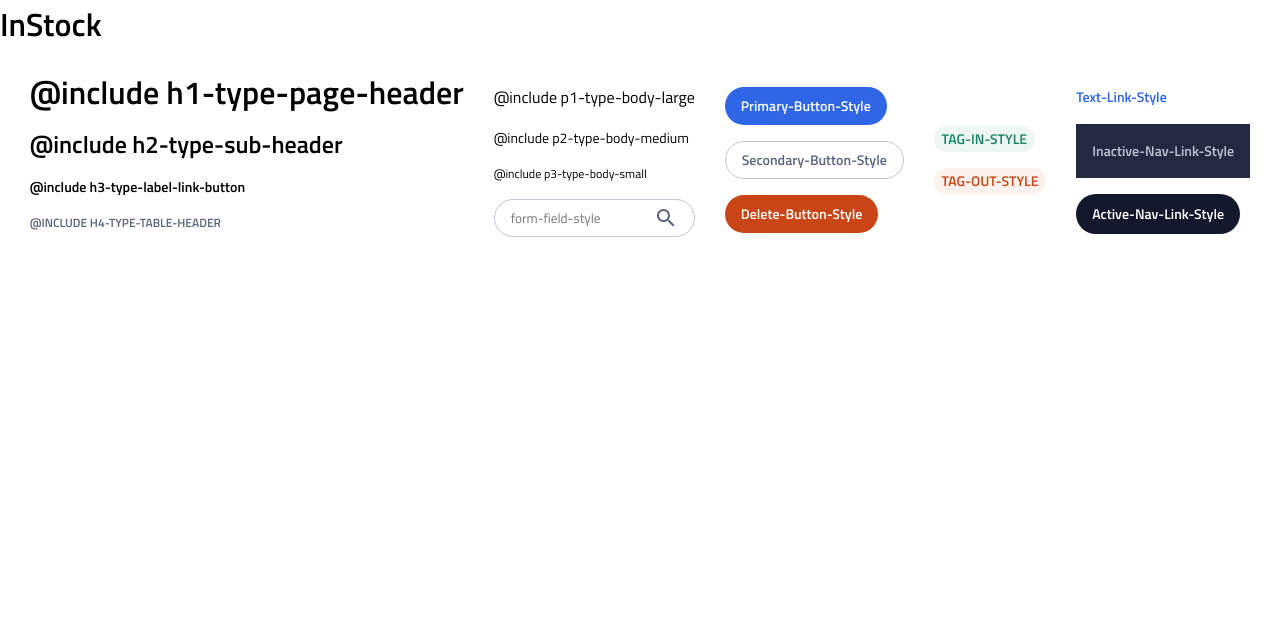
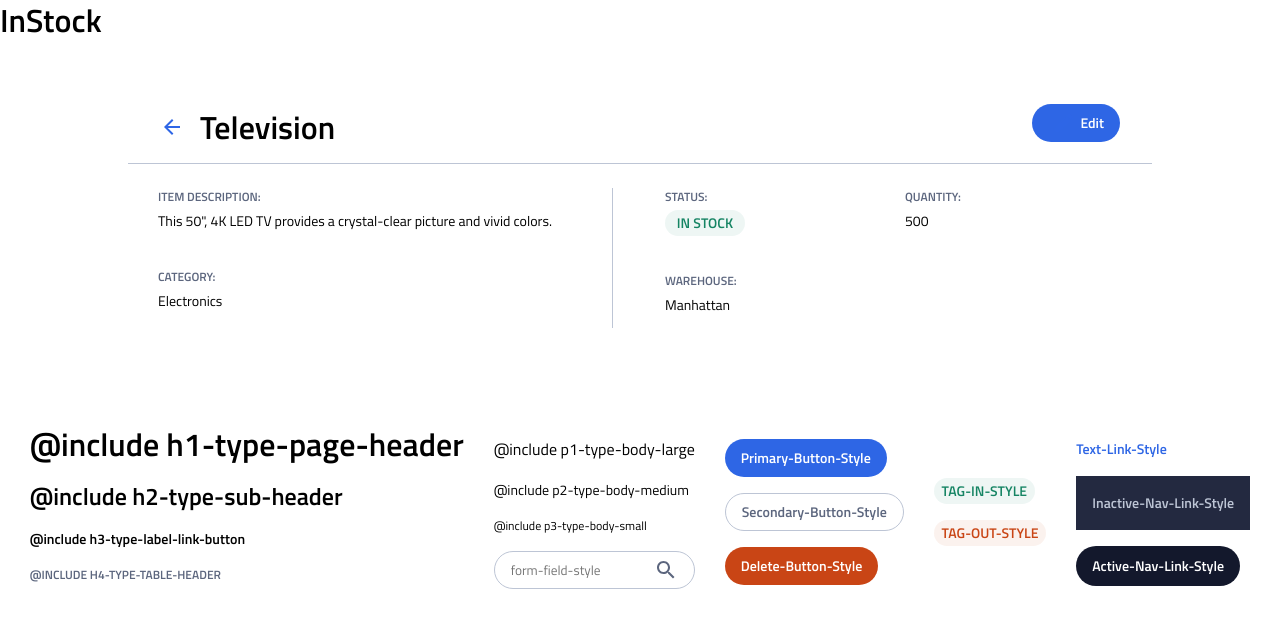
Before and after one commit to QurayshSaif/saturn-instock, a React (Create React App) app: page / in a window 1280 px wide. Shown: the top 628 px of the page. Built offline with nearby package versions, Linux system fonts and the light colour scheme.

Commit message:
initial commit of inventory item component

```diff
--- a/src/App.js
+++ b/src/App.js
@@ -1,11 +1,13 @@
 import './App.scss'
 import MixinReference from './components/MixinReference/MixinReference';
 // import WarehouseList from './components/WarehouseList/WarehouseList';
+import InventoryItemDetails from './components/InventoryItemDetails/InventoryItemDetails';
 
 function App () {
   return (
     <div className="App">
       <h1>InStock</h1>
+      <InventoryItemDetails />
       <MixinReference />
 
       {/* <WarehouseList /> */ }
--- /dev/null
+++ b/src/components/InventoryItemDetails/InventoryItemDetails.jsx
@@ -0,0 +1,51 @@
+import './InventoryItemDetails.scss'
+import arrowSvg from '../../assets/icons/arrow_back-24px.svg'
+import editSvg from '../../assets/icons/edit-24px.svg'
+
+const InventoryItemDetails = () => {
+	return (
+		<div className="item">
+			<div className="item__page">
+				<div className="item__header">
+					<a href="/" className="back__btn"><img src={ arrowSvg } alt="back" className="back__img" /></a>
+					<h1>television</h1>
+					<a href="/" className="edit__btn"><img src={ editSvg } alt="edit" className="edit__img" /><span className="edit__span">Edit</span></a>
+				</div>
+				<div className="item__details">
+					<div className="item__tablet-container">
+						<div className="tablet-container__left">
+							<div className="item__description">
+								<h4>item description:</h4>
+								<p className='p2--description'>This 50", 4K LED TV provides a crystal-clear picture and vivid colors.</p>
+							</div>
+							<div className="item__category">
+								<h4>category:</h4>
+								<p className='p2--category'>electronics</p>
+							</div>
+						</div>
+						<div className="tablet-container__right">
+							<div className="item__stat-quant-empty-flex">
+								<div className="item__status">
+									<h4>status:</h4>
+									<p className='item__tag--in'>in stock</p>
+								</div>
+								<div className="item__quantity">
+									<h4>quantity:</h4>
+									<p className='p2'>500</p>
+								</div>
+								<div className="item__empty"></div>
+							</div>
+							<div className="item__warehouse">
+								<h4>warehouse:</h4>
+								<p className='p2'>manhattan</p>
+							</div>
+						</div>
+					</div>
+				</div>
+			</div>
+		</div>
+
+	);
+};
+
+export default InventoryItemDetails;
--- /dev/null
+++ b/src/components/InventoryItemDetails/InventoryItemDetails.scss
@@ -0,0 +1,190 @@
+@use '../../styles/partials/globals' as *;
+@use '../../styles/partials/typography' as *;
+@use '../../styles/partials/variables' as *;
+@use '../../styles/partials/mixins' as *;
+
+.item {
+
+	min-width: 21.5rem;
+	margin: $pad-large-24;
+	padding: $pad-large-24;
+
+	h4 {
+		padding-top: $pad-med-16;
+		padding-bottom: $pad-small-4;
+
+		@include tablet-viewport {
+			padding-top: 0;
+		}
+	}
+
+	.p2 {
+		@include p2-type-body-medium;
+		text-transform: capitalize;
+
+		&--description {
+			@include p2-type-body-medium;
+			text-transform: none;
+		}
+
+		&--category {
+			@include p2-type-body-medium;
+			text-transform: capitalize;
+
+			@include tablet-viewport {
+				padding-bottom: $pad-med-16;
+			}
+		}
+	}
+
+
+	&__header {
+		display: flex;
+		align-items: flex-end;
+		justify-content: center;
+		width: 100%;
+		gap: 1rem;
+		padding: $pad-med-16;
+		@include divider-bottom;
+
+		@include tablet-viewport {
+			display: flex;
+			align-items: baseline;
+			gap: 1rem;
+			width: 100%;
+			padding-left: $t-margin;
+			padding-right: $t-margin;
+			margin: 0 auto;
+			max-width: 60rem;
+
+
+
+		}
+
+		@include desktop-viewport {
+			margin: 0 auto;
+			max-width: 64rem;
+			padding-left: $t-margin;
+			padding-right: $t-margin;
+		}
+
+		.back {
+			&__btn {
+				text-decoration: none;
+			}
+
+		}
+
+		h1 {
+			flex-grow: 1;
+			text-transform: capitalize;
+		}
+
+		.edit {
+
+			&__btn {
+				text-decoration: none;
+				display: flex;
+
+				@include tablet-viewport {
+
+					@include primary-button-style;
+				}
+			}
+
+			&__img {
+				padding: $pad-small-4;
+				border: 1px solid $red;
+				border-radius: 50%;
+
+				@include tablet-viewport {
+					border: none;
+					border-radius: none;
+				}
+
+			}
+
+			&__span {
+				display: none;
+
+				@include tablet-viewport {
+					display: unset;
+				}
+			}
+
+		}
+
+	}
+
+	&__details {
+		padding-left: $pad-med-16;
+		padding-right: $pad-med-16;
+	}
+
+	&__tablet-container {
+		@include tablet-viewport {
+			display: flex;
+			gap: 1rem;
+			width: 100%;
+			padding-left: 1.875rem;
+			padding-right: 1.875rem;
+			padding-top: 1.5rem;
+			padding-bottom: 1.5rem;
+			margin: 0 auto;
+			max-width: 54rem;
+
+
+
+		}
+
+		@include desktop-viewport {
+			max-width: 64rem;
+		}
+	}
+
+	&__tag {
+		&--in {
+			@include tag-in-style;
+
+			@include tablet-viewport {
+				min-width: 5rem;
+				margin-right: 6rem;
+			}
+
+			@include desktop-viewport {
+				margin-right: 10rem;
+			}
+		}
+	}
+
+	&__stat-quant-empty-flex {
+		display: flex;
+		justify-content: space-between;
+
+		@include tablet-viewport {}
+	}
+
+}
+
+.tablet-container {
+
+	@include tablet-viewport {
+		&__left {
+			@include divider-right;
+			padding-right: 3.75rem;
+			display: flex;
+			flex-direction: column;
+			gap: 2.25rem;
+		}
+
+
+		&__right {
+
+			padding-left: 2.25rem;
+			display: flex;
+			flex-direction: column;
+			gap: 2.25rem;
+		}
+
+	}
+}
--- a/src/components/MixinReference/MixinReference.scss
+++ b/src/components/MixinReference/MixinReference.scss
@@ -40,22 +40,22 @@
 	}
 
 	.h1 {
-		@include h1-type-page-header;
+		// @include h1-type-page-header;
 		padding-bottom: $pad-med-16;
 	}
 
 	.h2 {
-		@include h2-type-sub-header;
+		// @include h2-type-sub-header;
 		padding-bottom: $pad-med-16;
 	}
 
 	.h3 {
-		@include h3-type-label-link-button;
+		// @include h3-type-label-link-button;
 		padding-bottom: $pad-med-16;
 	}
 
 	.h4 {
-		@include h4-type-table-header;
+		// @include h4-type-table-header;
 		padding-bottom: $pad-med-16;
 	}
 
--- a/src/styles/partials/_globals.scss
+++ b/src/styles/partials/_globals.scss
@@ -15,11 +15,27 @@ h1,
 h2,
 h3,
 h4,
-p {
+p,
+a {
 	margin: 0;
 	padding: 0;
 }
 
+h1 {
+	@include h1-type-page-header;
+}
+
+h2 {
+	@include h2-type-sub-header;
+}
+
+h3 {
+	@include h3-type-label-link-button;
+}
+
+h4 {
+	@include h4-type-table-header;
+}
 
 
 body {
```
